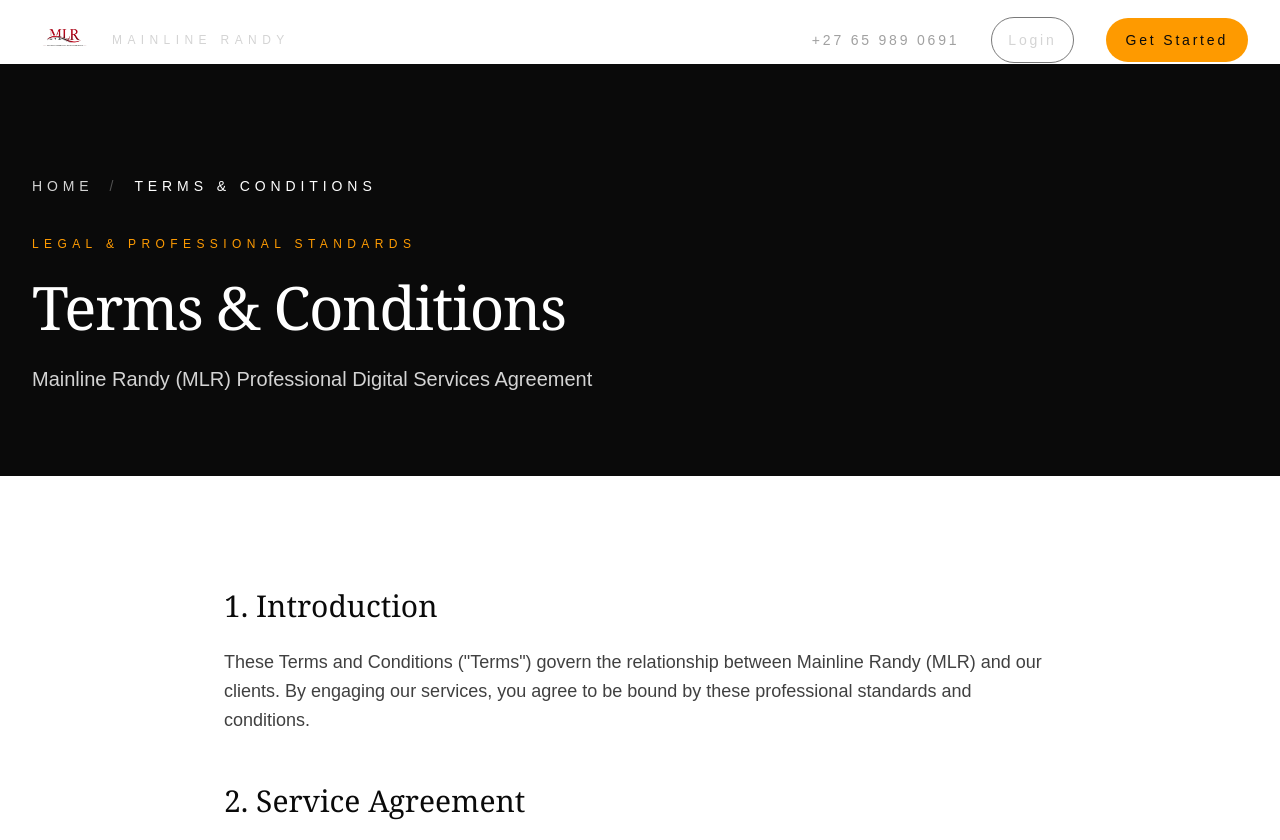
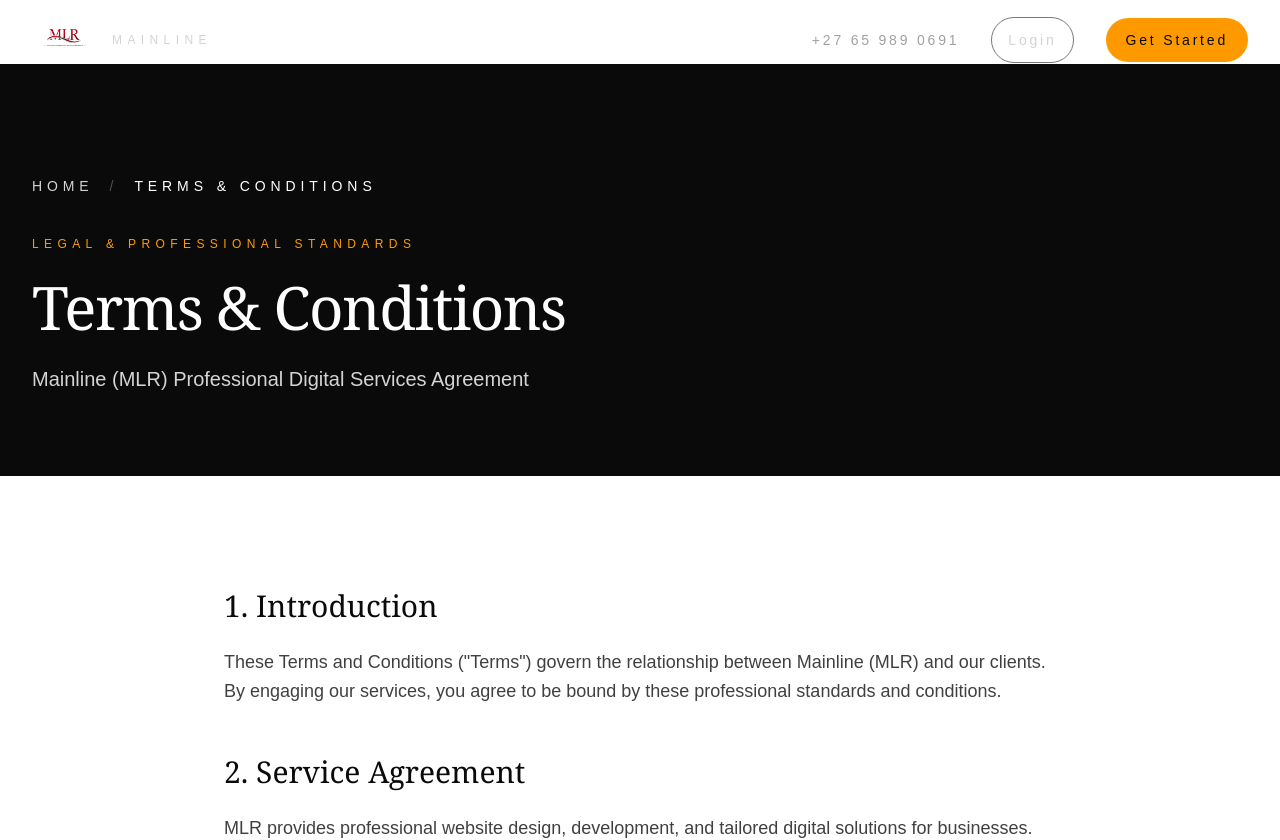
Before and after one commit to swizzy700-dot/premium-site, a Next.js app: page /terms in a window 1280 px wide. Shown: the top 840 px of the page. Built offline with nearby package versions, Linux system fonts and the light colour scheme.

Commit message:
Update website content and branding

```diff
--- a/app/(marketing)/services/[slug]/page.tsx
+++ b/app/(marketing)/services/[slug]/page.tsx
@@ -12,7 +12,7 @@
   const service = getServiceBySlug(slugValue);
 
   return {
-    title: service ? `${service.title} | MLR Mainline Randy` : 'Website Services | MLR Mainline Randy',
+    title: service ? `${service.title} | MLR Mainline ` : 'Website Services | MLR Mainline ',
     description: service
       ? service.description
       : 'Discover our comprehensive suite of website services designed to support modern businesses and reliable online presence.',
--- a/app/(marketing)/terms/page.tsx
+++ b/app/(marketing)/terms/page.tsx
@@ -21,7 +21,7 @@
               Terms & Conditions
             </h1>
             <p className="text-xl text-neutral-300 font-light leading-relaxed">
-             Mainline Randy (MLR) Professional Digital Services Agreement
+             Mainline (MLR) Professional Digital Services Agreement
             </p>
           </div>
         </div>
@@ -34,7 +34,7 @@
               <div>
                 <h2 className="text-3xl font-serif font-light text-neutral-950 mb-6">1. Introduction</h2>
                 <p className="text-lg leading-relaxed font-light">
-                  These Terms and Conditions (&quot;Terms&quot;) govern the relationship between Mainline Randy (MLR) and our clients. By engaging our services, you agree to be bound by these professional standards and conditions.
+                  These Terms and Conditions (&quot;Terms&quot;) govern the relationship between Mainline (MLR) and our clients. By engaging our services, you agree to be bound by these professional standards and conditions.
                 </p>
               </div>
 
@@ -200,13 +200,13 @@
               <div>
                 <h2 className="text-3xl font-serif font-light text-neutral-950 mb-6">16. Contact Information</h2>
                 <p className="text-lg leading-relaxed font-light">
-                  For any questions regarding these Terms & Conditions, clients may contact Mainline Randy (MLR) through our official communication channels. We are committed to maintaining clear, professional, and transparent communication at all times.
+                  For any questions regarding these Terms & Conditions, clients may contact Mainline (MLR) through our official communication channels. We are committed to maintaining clear, professional, and transparent communication at all times.
                 </p>
               </div>
 
               <div className="border-t border-neutral-200 pt-8 mt-12">
                 <p className="text-sm text-neutral-500 font-light">
-                  These Terms and Conditions were last updated on April 26, 2026. Mainline Randy (MLR) reserves the right to update these terms with appropriate notice to clients.
+                  These Terms and Conditions were last updated on April 26, 2026. Mainline (MLR) reserves the right to update these terms with appropriate notice to clients.
                 </p>
               </div>
             </div>
--- a/app/(marketing)/why-choose-mlr/page.tsx
+++ b/app/(marketing)/why-choose-mlr/page.tsx
@@ -18,7 +18,7 @@
               Why Choose MLR
             </h1>
             <p className="text-xl text-neutral-300 font-light leading-relaxed">
-              Experience the difference in how Mainline Randy builds digital systems - designed with precision, driven by strategy, and refined for lasting impact.
+              Experience the difference in how Mainline (MLR) builds digital systems - designed with precision, driven by strategy, and refined for lasting impact.
             </p>
           </div>
         </div>
--- a/components/AuthorityHub.tsx
+++ b/components/AuthorityHub.tsx
@@ -27,7 +27,7 @@
         {/* Brand Intro */}
         <div className="mb-20 text-center">
           <h2 className="text-6xl sm:text-7xl font-serif font-light leading-[1.05] tracking-tight mb-6">
-            Mainline Randy (MLR)
+            Mainline (MLR)
           </h2>
           <p className="text-xl sm:text-2xl text-amber-500 font-light tracking-wide mb-8">
             Premium digital solutions company dedicated to crafting sophisticated, high-performance websites for businesses that value excellence, credibility, and growth.
@@ -129,7 +129,7 @@
           </h3>
           <div className="max-w-4xl mx-auto text-center">
             <p className="text-xl text-neutral-300 font-light leading-relaxed mb-6">
-              Mainline Randy (MLR) is positioned as a premium digital partner for businesses that seek more than just a website but a powerful, results-driven online presence.
+              Mainline (MLR) is positioned as a premium digital partner for businesses that seek more than just a website but a powerful, results-driven online presence.
             </p>
             <p className="text-lg text-neutral-400 font-light leading-relaxed">
               We work with ambitious brands, growing enterprises, and forward-thinking business owners who understand that investing in quality digital infrastructure is essential for long-term success.
--- a/components/Footer.tsx
+++ b/components/Footer.tsx
@@ -5,7 +5,7 @@
         <div className="text-center space-y-6">
           <div className="space-y-2">
             <h3 className="text-xl font-serif font-light">
-              Mainline Randy (MLR)
+              Mainline (MLR)
             </h3>
             <p className="text-sm text-neutral-400 font-light uppercase tracking-[0.15em]">
               Premium Digital Solutions • Websites that build credibility & growth
@@ -16,7 +16,7 @@
 
           <div className="space-y-4 max-w-4xl mx-auto">
             <p className="text-xs text-neutral-500 font-light leading-relaxed">
-              All content, designs, text, graphics, and intellectual property on this website are the exclusive property of Mainline Randy (MLR) and may not be reproduced, distributed, or used without prior written consent.
+              All content, designs, text, graphics, and intellectual property on this website are the exclusive property of Mainline (MLR) and may not be reproduced, distributed, or used without prior written consent.
             </p>
             <p className="text-xs text-neutral-400 font-light">
               © 2026 MLR. All Rights Reserved.
--- a/components/Marquee.tsx
+++ b/components/Marquee.tsx
@@ -24,7 +24,7 @@
         />
       </svg>
       <span className="text-[0.55rem] uppercase tracking-[0.55em] text-neutral-500 font-light opacity-80">
-        Mainline Randy
+        Mainline
       </span>
     </div>
   ));
--- a/components/Navbar.tsx
+++ b/components/Navbar.tsx
@@ -36,14 +36,14 @@
           <a href="#home" className="flex items-center gap-4">
             <Image
               src="/logo.png"
-              alt="Mainline Randy Logo"
+              alt="Mainline Logo"
               width={64}
               height={48}
               className="relative h-12 w-16 object-contain"
               priority
             />
             <span className="text-xs uppercase tracking-[0.45em] text-neutral-300 font-light">
-              Mainline Randy
+              Mainline
             </span>
           </a>
 
```
Also changed, not shown: 1 other file (tests, documents, lock files or other folders).
